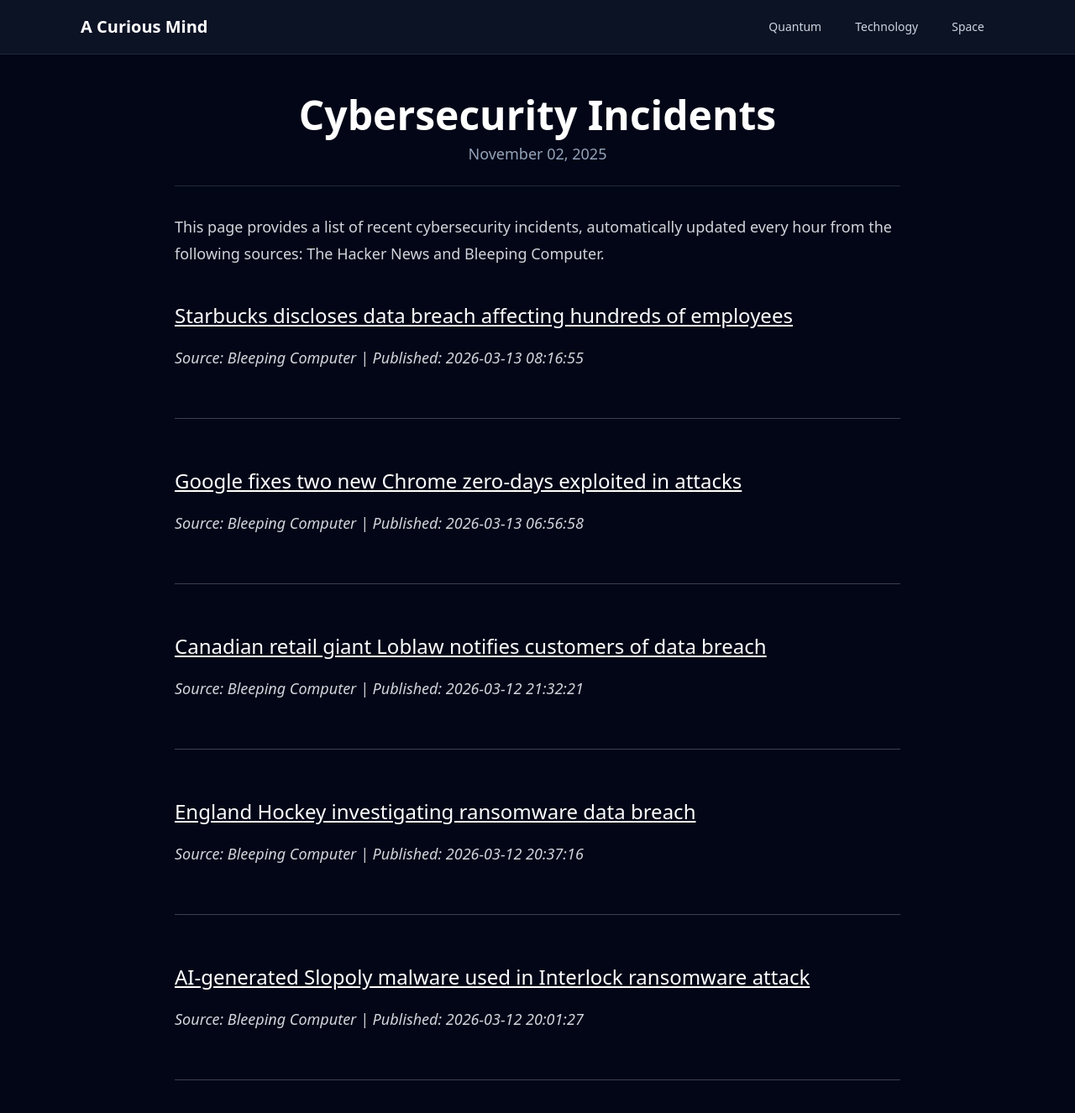
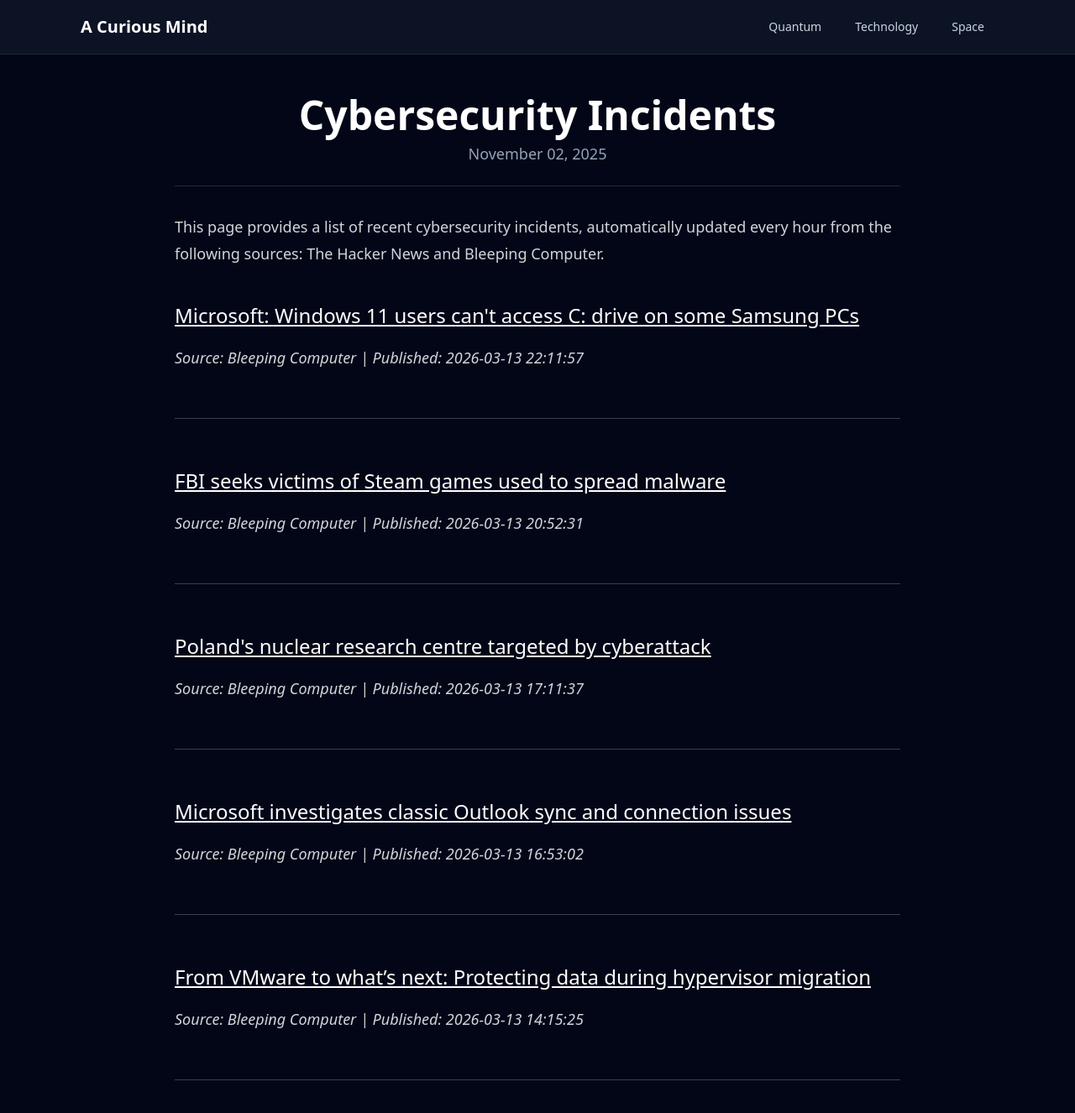
Before and after one commit to onehl7/onehl7.github.io, a Jekyll site: the page built from _posts/2025-11-02-cybersecurity-incidents.md, in a window 1280 px wide and 1400 px high. Shown: the top 1326 px of the window at 84% size. Built offline with Jekyll 4.4.1, drawn with Linux system fonts in a browser that asks for light colours; nearby versions of some CDN libraries.

Commit message:
Update news data

```diff
--- a/_data/news.json
+++ b/_data/news.json
@@ -1,32 +1,32 @@
 [
   {
     "source": "Bleeping Computer",
-    "title": "Starbucks discloses data breach affecting hundreds of employees",
-    "link": "https://www.bleepingcomputer.com/news/security/starbucks-discloses-data-breach-affecting-hundreds-of-employees/",
-    "published": "2026-03-13 08:16:55"
+    "title": "Microsoft: Windows 11 users can't access C: drive on some Samsung PCs",
+    "link": "https://www.bleepingcomputer.com/news/microsoft/microsoft-windows-11-users-cant-access-c-drive-on-some-samsung-pcs/",
+    "published": "2026-03-13 22:11:57"
   },
   {
     "source": "Bleeping Computer",
-    "title": "Google fixes two new Chrome zero-days exploited in attacks",
-    "link": "https://www.bleepingcomputer.com/news/google/google-fixes-two-new-chrome-zero-days-exploited-in-attacks/",
-    "published": "2026-03-13 06:56:58"
+    "title": "FBI seeks victims of Steam games used to spread malware",
+    "link": "https://www.bleepingcomputer.com/news/security/fbi-seeks-victims-of-steam-games-used-to-spread-malware/",
+    "published": "2026-03-13 20:52:31"
   },
   {
     "source": "Bleeping Computer",
-    "title": "Canadian retail giant Loblaw notifies customers of data breach",
-    "link": "https://www.bleepingcomputer.com/news/security/canadian-retail-giant-loblaw-notifies-customers-of-data-breach/",
-    "published": "2026-03-12 21:32:21"
+    "title": "Poland's nuclear research centre targeted by cyberattack",
+    "link": "https://www.bleepingcomputer.com/news/security/polands-nuclear-research-centre-targeted-by-cyberattack/",
+    "published": "2026-03-13 17:11:37"
   },
   {
     "source": "Bleeping Computer",
-    "title": "England Hockey investigating ransomware data breach",
-    "link": "https://www.bleepingcomputer.com/news/security/england-hockey-investigating-ransomware-data-breach/",
-    "published": "2026-03-12 20:37:16"
+    "title": "Microsoft investigates classic Outlook sync and connection issues",
+    "link": "https://www.bleepingcomputer.com/news/microsoft/microsoft-investigates-classic-outlook-sync-and-connection-issues/",
+    "published": "2026-03-13 16:53:02"
   },
   {
     "source": "Bleeping Computer",
-    "title": "AI-generated Slopoly malware used in Interlock ransomware attack",
-    "link": "https://www.bleepingcomputer.com/news/security/ai-generated-slopoly-malware-used-in-interlock-ransomware-attack/",
-    "published": "2026-03-12 20:01:27"
+    "title": "From VMware to what\u2019s next: Protecting data during hypervisor migration",
+    "link": "https://www.bleepingcomputer.com/news/security/from-vmware-to-whats-next-protecting-data-during-hypervisor-migration/",
+    "published": "2026-03-13 14:15:25"
   }
 ]
```
